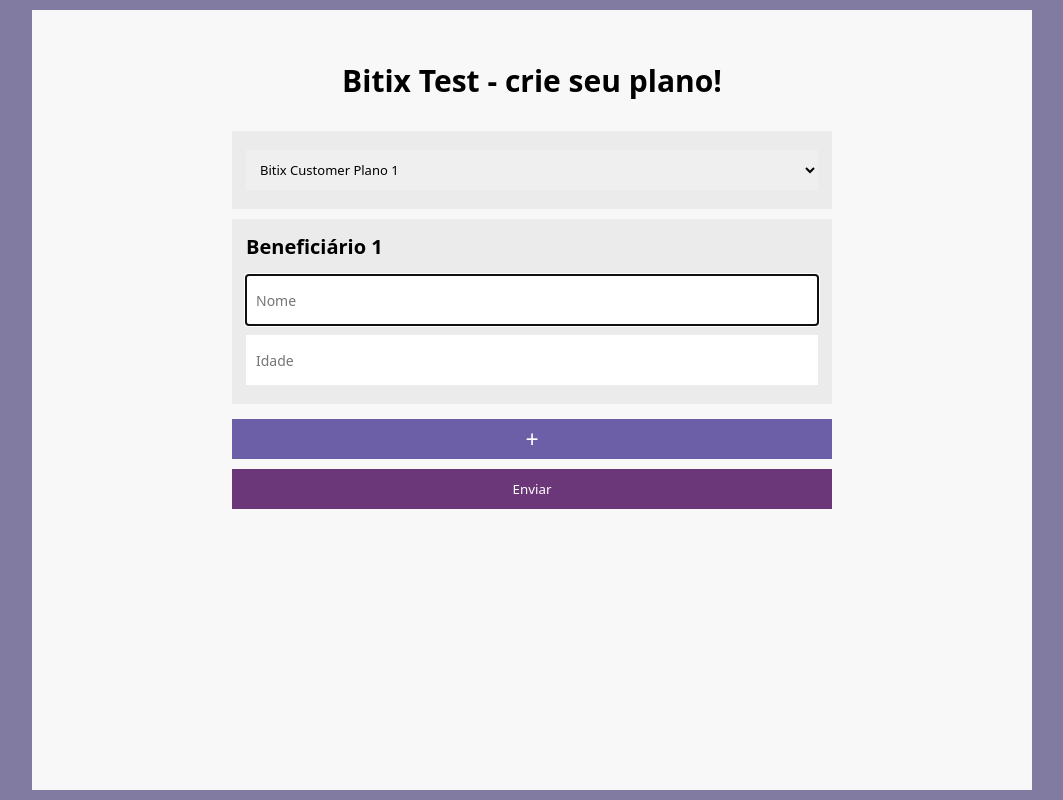
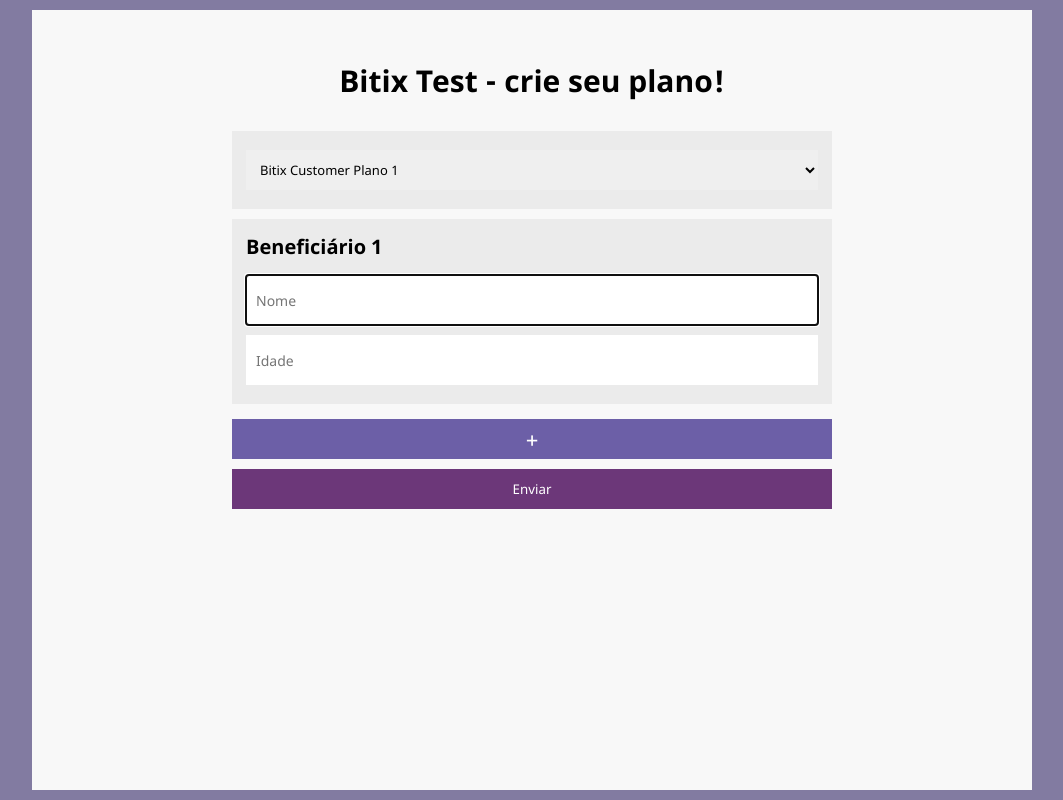
Before and after one commit to karranlemos/planos-beneficiarios, a PHP site: page / in a window 1280 px wide. Shown: the whole page, without its empty margins (108-1171 px from the left). Run offline with PHP 8.4, Linux system fonts and the light colour scheme; some libraries are stand-ins or nearby versions.

Commit message:
Change font back to Noto Sans

```diff
--- a/libs/AccessEntries.php
+++ b/libs/AccessEntries.php
@@ -7,7 +7,7 @@ class AccessEntries {
 
   public function __construct($json_path) {
     try {
-      $this->entries = JSONHelper::parseFileJSON($json_path, true, 512, );
+      $this->entries = JSONHelper::parseFileJSON($json_path, true, 512);
     }
     catch (Exception $e) {
       throw $e;
--- a/public/css/fonts.css
+++ b/public/css/fonts.css
@@ -1,36 +1,26 @@
 @font-face {
-    font-family: 'Cairo';
+    font-family: 'Noto Sans';
     font-style: normal;
-    font-weight: 200;
-    src: url('../fonts/Cairo/Cairo-ExtraLight.ttf');
+    font-weight: 400;
+    src: url('../fonts/NotoSans/NotoSans-Regular.ttf');
 }
 @font-face {
-    font-family: 'Cairo';
+    font-family: 'Noto Sans';
     font-style: normal;
-    font-weight: 300;
-    src: url('../fonts/Cairo/Cairo-Light.ttf');
+    font-weight: 400;
+    font-style: italic;
+    src: url('../fonts/NotoSans/NotoSans-Italic.ttf');
 }
 @font-face {
-    font-family: 'Cairo';
-    font-style: normal;
-    font-weight: 400;
-    src: url('../fonts/Cairo/Cairo-Regular.ttf');
+    font-family: 'Noto Sans';
+    font-style: bold;
+    font-weight: 700;
+    src: url('../fonts/NotoSans/NotoSans-Bold.ttf');
 }
 @font-face {
-    font-family: 'Cairo';
-    font-style: bold;
-    font-weight: 600;
-    src: url('../fonts/Cairo/Cairo-SemiBold.ttf');
-}
-@font-face {
-    font-family: 'Cairo';
+    font-family: 'Noto Sans';
     font-style: bold;
     font-weight: 700;
-    src: url('../fonts/Cairo/Cairo-Bold.ttf');
+    font-style: italic;
+    src: url('../fonts/NotoSans/NotoSans-BoldItalic.ttf');
 }
-@font-face {
-    font-family: 'Cairo';
-    font-style: bold;
-    font-weight: 900;
-    src: url('../fonts/Cairo/Cairo-Black.ttf');
-}
--- a/public/files/data-output/beneficiarios.json
+++ b/public/files/data-output/beneficiarios.json
@@ -1 +1 @@
-{"numeroBeneficiarios":1,"codigoPlano":"1","beneficiarios":[{"nome":"asd","idade":21}]}
+{"numeroBeneficiarios":1,"codigoPlano":"1","beneficiarios":[{"nome":"asasdad","idade":12}]}
--- a/public/files/data-output/proposta.json
+++ b/public/files/data-output/proposta.json
@@ -1 +1 @@
-{"precoTotal":12,"precosBeneficiarios":[{"nome":"asd","idade":21,"preco":12}]}
+{"precoTotal":10,"precosBeneficiarios":[{"nome":"asasdad","idade":12,"preco":10}]}
```
Also changed, not shown: public/fonts/Cairo/Cairo-Black.ttf (deleted), public/fonts/Cairo/Cairo-Bold.ttf (deleted), public/fonts/Cairo/Cairo-ExtraLight.ttf (deleted), public/fonts/Cairo/Cairo-Light.ttf (deleted), public/fonts/Cairo/Cairo-Regular.ttf (deleted), public/fonts/Cairo/Cairo-SemiBold.ttf (deleted), public/fonts/NotoSans/NotoSans-Bold.ttf (added), public/fonts/NotoSans/NotoSans-BoldItalic.ttf (added), public/fonts/NotoSans/NotoSans-Italic.ttf (added), public/fonts/NotoSans/NotoSans-Regular.ttf (added).
